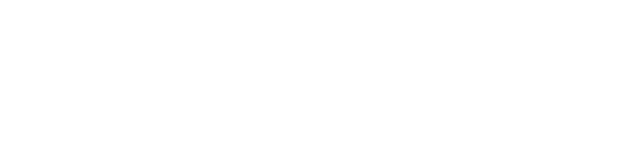
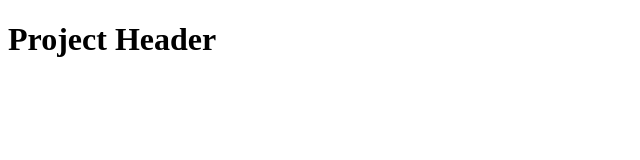
Before and after one commit to samlorlah/first-microverse-webapp, a website built with webpack: page src/index.html in a window 1280 px wide. Shown: the whole page, without its empty margins (0-640 px from the left). Built offline with nearby package versions, Linux system fonts and the light colour scheme.

Commit message:
Correct Linter Errors

```diff
--- a/src/index.html
+++ b/src/index.html
@@ -12,6 +12,6 @@
 <link href="https://fonts.googleapis.com/css2?family=Poppins:ital,wght@0,100;0,200;0,300;0,400;0,500;0,600;0,700;0,800;0,900;1,100;1,200;1,300;1,400;1,500;1,600;1,700;1,800;1,900&display=swap" rel="stylesheet">
 </head>
 <body>
-
+  <h1>Project Header</h1>
 </body>
 </html>
--- a/src/index.js
+++ b/src/index.js
@@ -1 +1 @@
-import './style.css'
+import './style.css';
```
